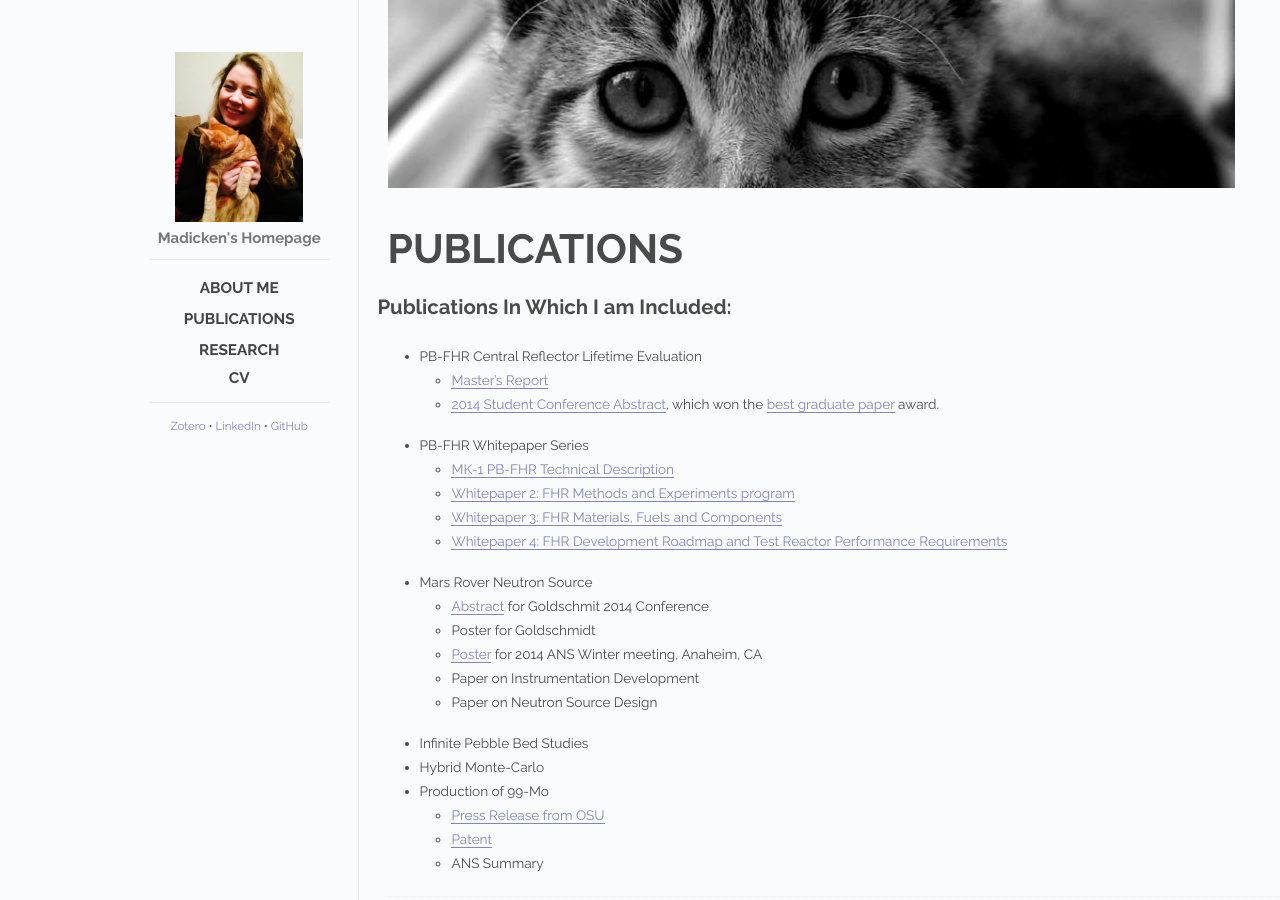
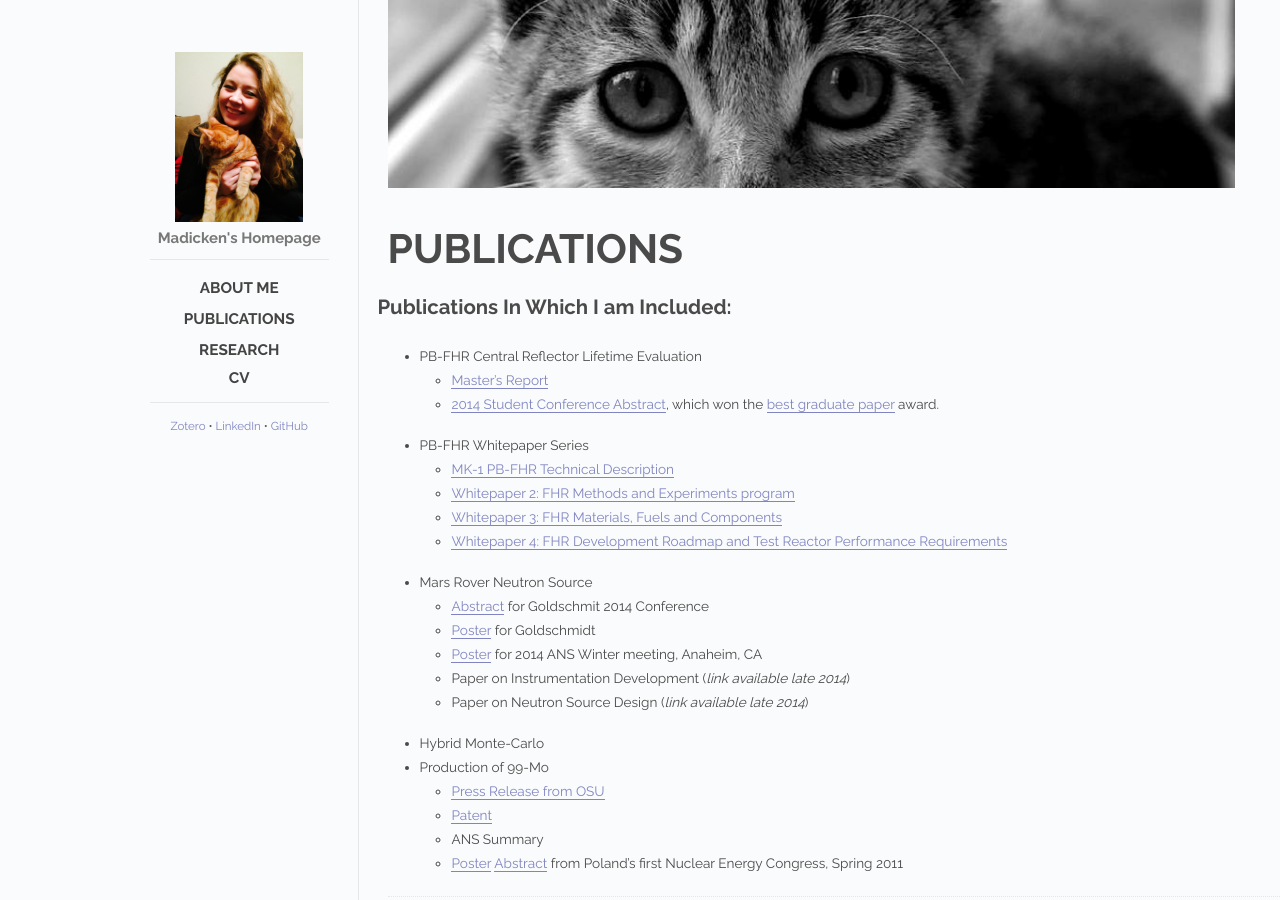
Before and after one commit to munkm/munkm.github.io, a Jekyll site: the page built from _posts/2014-10-20-publications.md, in a window 1280 px wide. Built offline with Jekyll 4.4.1, drawn with Linux system fonts in a browser that asks for light colours; Markdown is read by kramdown in place of the engine named in the settings.

Commit message:
add Goldschmidt and 99Mo paper links

```diff
--- a/_posts/2014-10-20-publications.md
+++ b/_posts/2014-10-20-publications.md
@@ -18,13 +18,13 @@ categories: posts
   * [Whitepaper 4: FHR Development Roadmap and Test Reactor Performance Requirements ](http://fhr.nuc.berkeley.edu/wp-content/uploads/2013/08/12-004-FHR-Workshop-4-Report-Final.pdf)
 * Mars Rover Neutron Source
   * [Abstract](http://goldschmidt.info/2014/abstracts/abstractView?abstractId=1916) for Goldschmit 2014 Conference
-  * Poster for Goldschmidt
+  * [Poster](/papers/Goldschmidt_2014_Poster.pdf) for Goldschmidt
   * [Poster](/papers/ANS_Anaheim_2014.pdf) for 2014 ANS Winter meeting, Anaheim, CA
-  * Paper on Instrumentation Development
-  * Paper on Neutron Source Design
-* Infinite Pebble Bed Studies
+  * Paper on Instrumentation Development (*link available late 2014*)
+  * Paper on Neutron Source Design (*link available late 2014*)
 * Hybrid Monte-Carlo
 * Production of 99-Mo
   * [Press Release from OSU](http://oregonstate.edu/terra/2014/05/oregon-state-nuclear-engineers-solve-looming-medical-isotope-shortage/)
   * [Patent](http://www.google.com/patents/US20120027152)
   * ANS Summary
+  * [Poster](/papers/Poland_2011_Poster.pdf) [Abstract](/papers/Poland_2011_Abstract.pdf) from Poland's first Nuclear Energy Congress, Spring 2011
```
Also changed, not shown: 3 other files.
